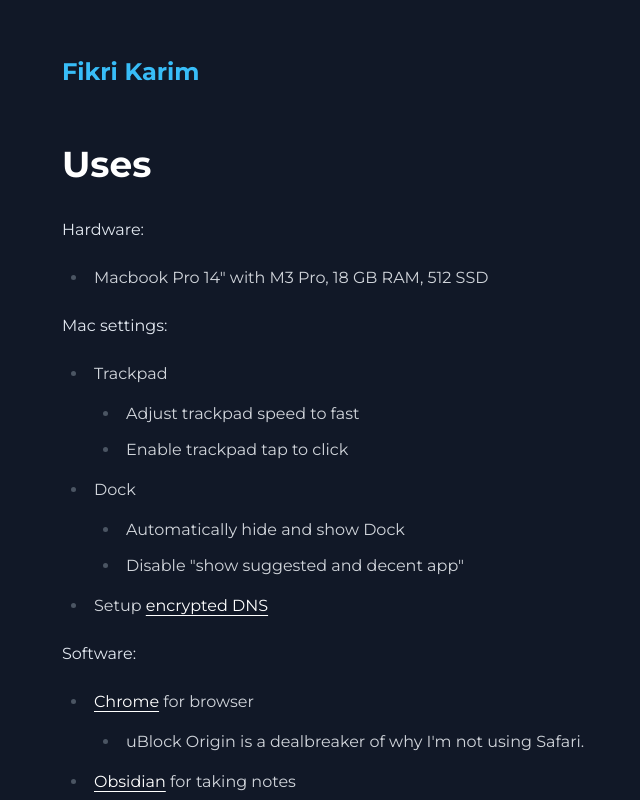
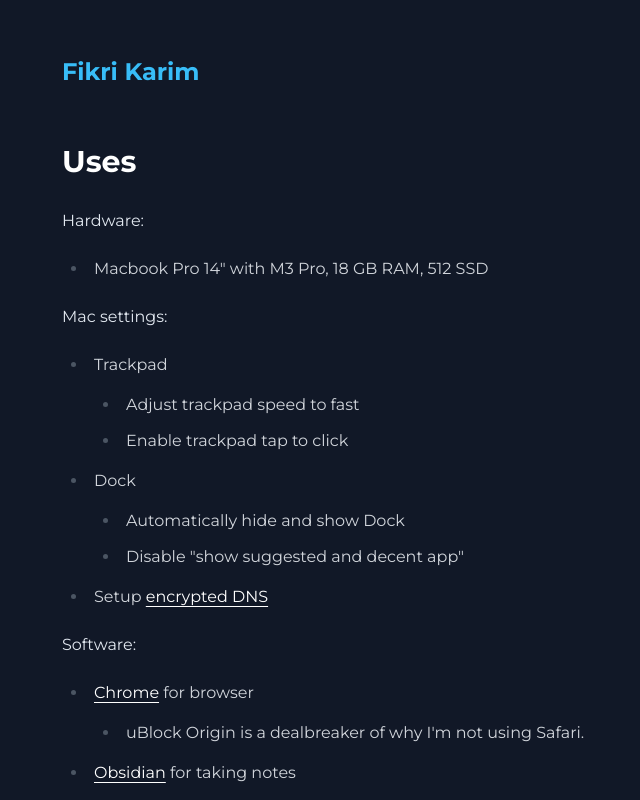
Before and after one commit to fikrikarim/fikrikarim.com, a Next.js app: page /uses in a window 1280 px wide. Shown: the top 800 px of the page, without its empty margins (274-914 px from the left). Built offline with nearby package versions, Linux system fonts and the light colour scheme.

Commit message:
update post h1

```diff
--- a/components/Post.tsx
+++ b/components/Post.tsx
@@ -29,7 +29,7 @@
       </Head>
 
       <div className="prose prose-invert">
-        <h1>{props.meta.title}</h1>
+        <h1 className="text-3xl">{props.meta.title}</h1>
 
         {props.children}
       </div>
```
